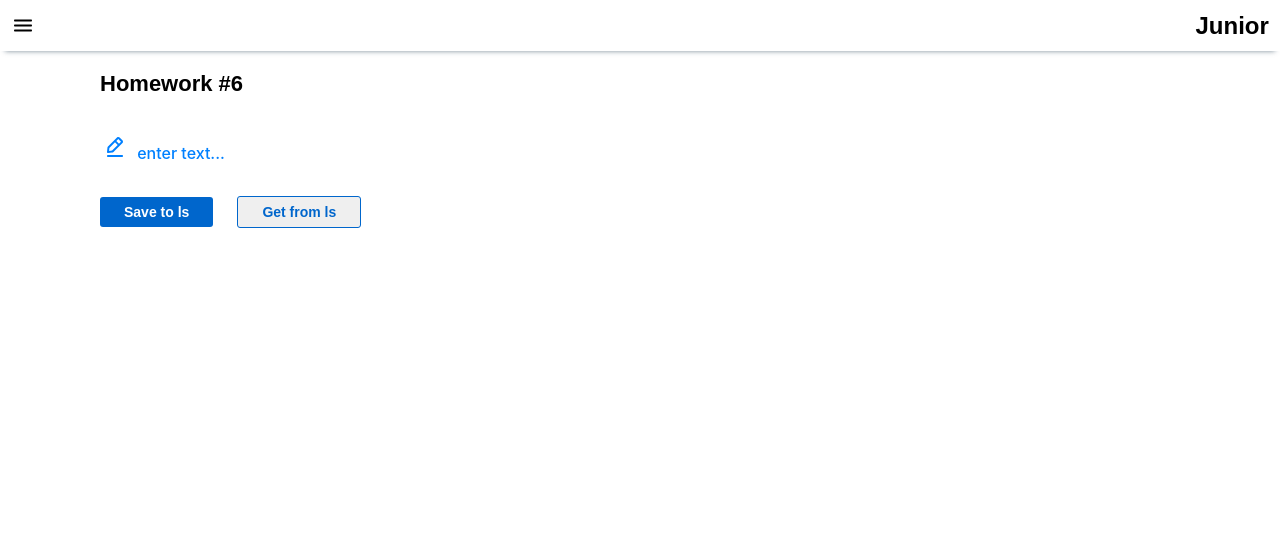
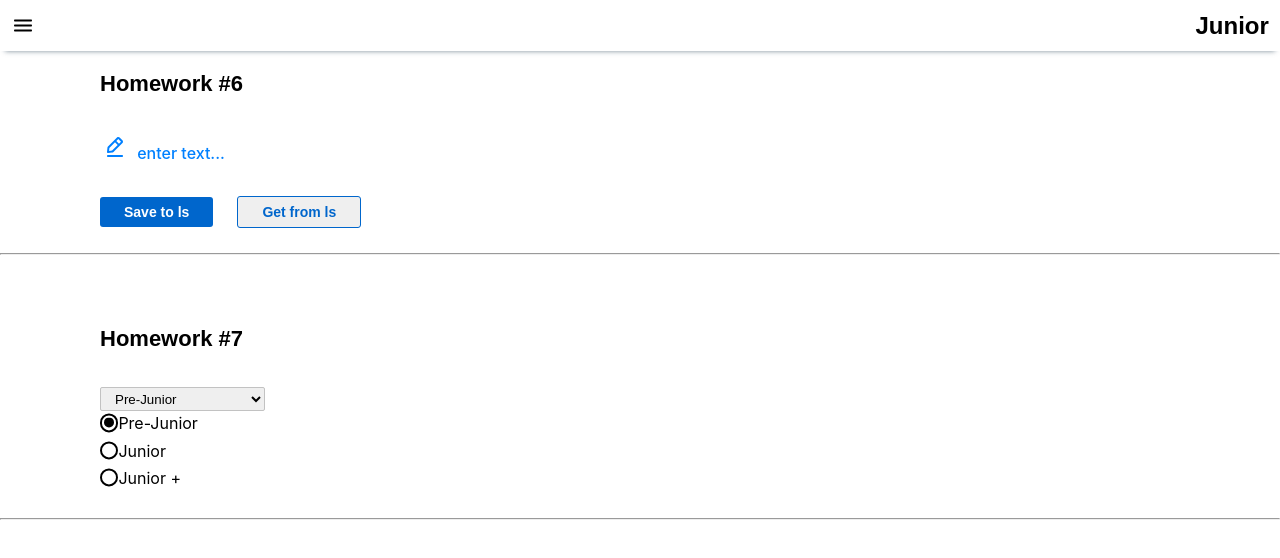
Before and after one commit to danila-beep/auto-hw, a React (Create React App) app: page /#/junior in a window 1280 px wide. Shown: the top 558 px of the page. Built offline with nearby package versions, Linux system fonts and the light colour scheme.

Commit message:
HW 7 (DONE)

```diff
--- a/src/s2-homeworks/hw03/HW3.tsx
+++ b/src/s2-homeworks/hw03/HW3.tsx
@@ -41,7 +41,6 @@ const HW3 = () => {
 
     return (
         <div id={'hw3'}>
-            <hr/>
             <div className={s2.hwTitle}>Homework #3</div>
             {/*для автоматической проверки дз (не менять)*/}
 
--- a/src/s2-homeworks/hw05/pages/Junior.tsx
+++ b/src/s2-homeworks/hw05/pages/Junior.tsx
@@ -1,7 +1,6 @@
 import React from 'react'
 import HW6 from "../../hw06/HW6";
-// import HW6 from '../../hw06/HW6'
-// import HW7 from '../../hw07/HW7'
+import HW7 from '../../hw07/HW7'
 // import HW8 from '../../hw08/HW8'
 // import HW9 from '../../hw09/HW9'
 
@@ -9,7 +8,9 @@ function Junior() {
     return (
         <div id={'hw5-page-junior'}>
             <HW6 />
-            {/*<HW7 />*/}
+            <hr/>
+            <HW7 />
+            <hr/>
             {/*<HW8 />*/}
             {/*<HW9 />*/}
         </div>
--- a/src/s2-homeworks/hw05/pages/PreJunior.tsx
+++ b/src/s2-homeworks/hw05/pages/PreJunior.tsx
@@ -9,8 +9,11 @@ function PreJunior() {
         <div id={'hw5-page-pre-junior'}>
             {/*pre junior page*/}
             <HW1 />
+            <hr/>
             <HW2 />
+            <hr/>
             <HW3 />
+            <hr/>
             <HW4 />
         </div>
     )
--- a/src/s2-homeworks/hw07/HW7.tsx
+++ b/src/s2-homeworks/hw07/HW7.tsx
@@ -12,9 +12,9 @@ import s from './HW7.module.css'
 * */
 
 const arr = [
-    { id: 1, value: 'x' },
-    { id: 2, value: 'y' },
-    { id: 3, value: 'z' },
+    { id: 1, value: 'Pre-Junior' },
+    { id: 2, value: 'Junior' },
+    { id: 3, value: 'Junior +' },
 ] // value может быть изменено
 
 const HW7 = () => {
--- a/src/s2-homeworks/hw07/common/c5-SuperSelect/SuperSelect.module.css
+++ b/src/s2-homeworks/hw07/common/c5-SuperSelect/SuperSelect.module.css
@@ -1,9 +1,20 @@
 .select {
+    border: 1px solid #C2C2C2;
+    border-radius: 2px;
+    width: 165px;
+    height: 24px;
+    padding-left: 10px;
 }
 
 .select:focus {
+    border: 1px solid #C2C2C2;
+    box-shadow: 0 4px 14px rgba(0, 0, 0, 0.15);
+    border-radius: 2px;
 }
 
 
 .option:hover {
+    padding-left: 10px;
+    padding-top: 4px;
+    padding-bottom: 4px;
 }
--- a/src/s2-homeworks/hw07/common/c5-SuperSelect/SuperSelect.tsx
+++ b/src/s2-homeworks/hw07/common/c5-SuperSelect/SuperSelect.tsx
@@ -36,7 +36,7 @@ const SuperSelect: React.FC<SuperSelectPropsType> = ({
         : [] // map options with key
 
     const onChangeCallback = (e: ChangeEvent<HTMLSelectElement>) => {
-        // делают студенты
+        onChangeOption?.(e.currentTarget.value);
     }
 
     const finalSelectClassName = s.select + (className ? ' ' + className : '')
--- a/src/s2-homeworks/hw07/common/c6-SuperRadio/SuperRadio.module.css
+++ b/src/s2-homeworks/hw07/common/c6-SuperRadio/SuperRadio.module.css
@@ -1,15 +1,46 @@
+:root {
+    --form-control-color: black;
+}
+
 .radio {
+    appearance: none;
+    background-color: #FFFFFF;
+    margin: 0;
+
+    font: inherit;
+    color: currentColor;
+    width: 1.15em;
+    height: 1.15em;
+    border: 0.15em solid currentColor;
+    border-radius: 50%;
+    transform: translateY(0.15em);
 }
 
 .radio::before {
+    position: absolute;
+    top: 2px;
+    left: 2px;
+    content: "";
+    display: inline-block;
+    width: 10px;
+    height: 10px;
+    border-radius: 50%;
+    transform: scale(0);
+    transition: 120ms transform ease-in-out;
+    box-shadow: inset 1em 1em var(--form-control-color);
 }
 
-
 .radio:checked::before {
+    transform: scale(1);
 }
 
 .label {
+    position: relative;
+    padding-bottom: 0.3rem;
+    margin: 0;
 }
 
 .options {
+    display: flex;
+    flex-direction: column;
 }
--- a/src/s2-homeworks/hw07/common/c6-SuperRadio/SuperRadio.tsx
+++ b/src/s2-homeworks/hw07/common/c6-SuperRadio/SuperRadio.tsx
@@ -35,7 +35,7 @@ const SuperRadio: React.FC<SuperRadioPropsType> = ({
     ...restProps
 }) => {
     const onChangeCallback = (e: ChangeEvent<HTMLInputElement>) => {
-        // делают студенты
+        onChangeOption?.(e.currentTarget.value)
     }
 
     const finalRadioClassName = s.radio + (className ? ' ' + className : '')
@@ -49,7 +49,9 @@ const SuperRadio: React.FC<SuperRadioPropsType> = ({
                       className={finalRadioClassName}
                       type={'radio'}
                       // name, checked, value делают студенты
-
+                      name={name}
+                      checked={o.id === Number(value)}
+                      value={o.id}
                       onChange={onChangeCallback}
                       {...restProps}
                   />
```
